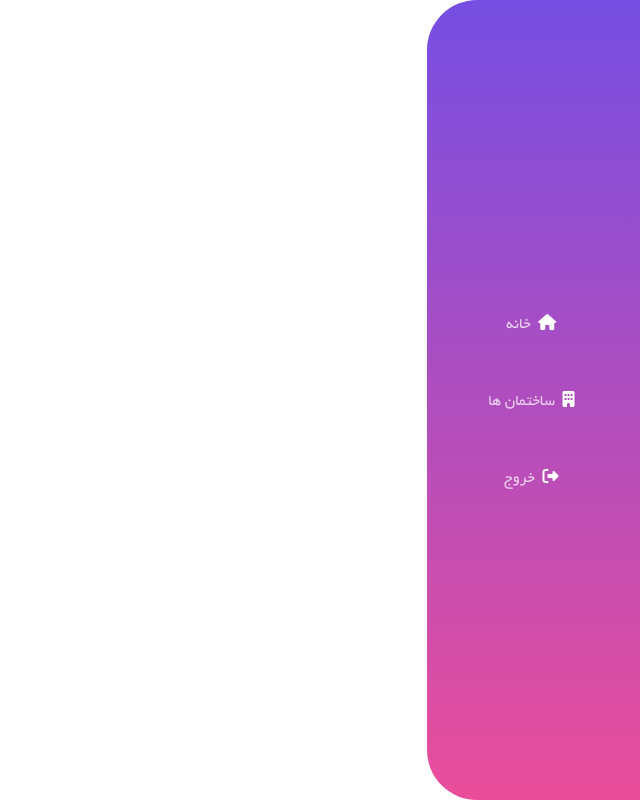
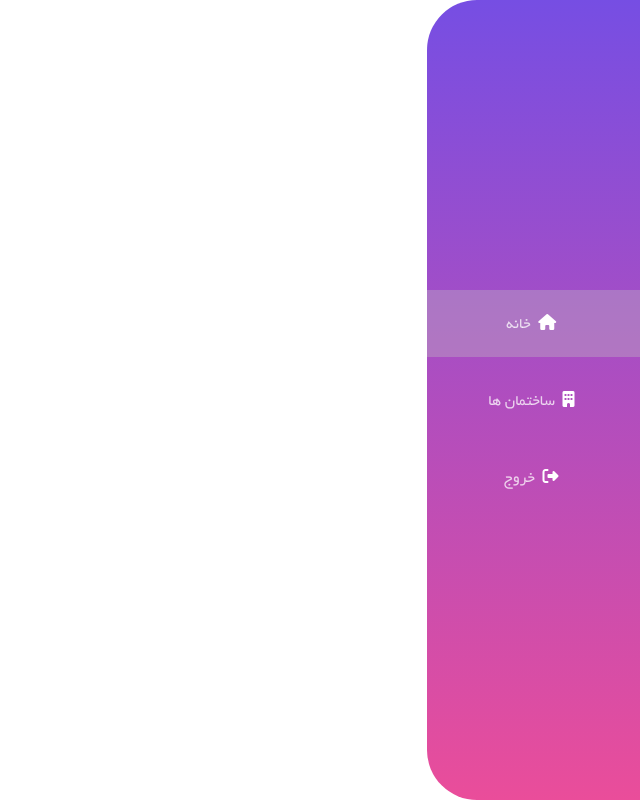
Before and after one commit to hosseinap96/Building-Management, a PHP site: page / in a window 1280 px wide. Shown: the whole page, without its empty margins (640-1280 px from the left). Run offline with PHP 8.4, Linux system fonts and the light colour scheme.

Commit message:
sidebar edited with active tag and hover

```diff
--- a/assets/css/main.css
+++ b/assets/css/main.css
@@ -19,10 +19,20 @@ body{
     padding: 20px;
 
 }
+
+.sidebar >div:hover{
+    background-color: rgba(190, 190, 190, 0.356);
+
+}
+
 a:link{
     text-decoration: none;
     color: rgba(255, 255, 255, 0.74);
+    z-index: 1000;
 }
 i{
     color: #fff;
 }
+.active{
+    background-color: rgba(190, 190, 190, 0.356);
+}
--- a/sidebar.php
+++ b/sidebar.php
@@ -1,5 +1,5 @@
 <div class="col-md-2 h-100 d-flex flex-column sidebar">
-    <div>
+    <div class="active">
         <i class="fa-solid fa-home p-1"></i>
         <a href="#">خانه </a>
     </div>
```
